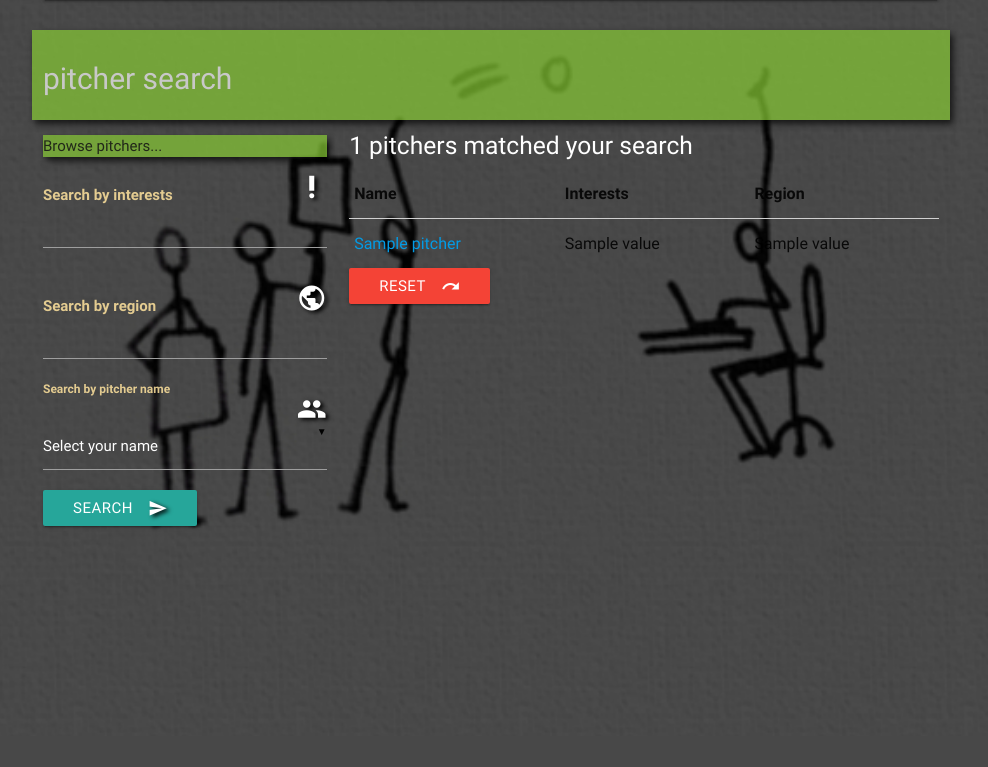
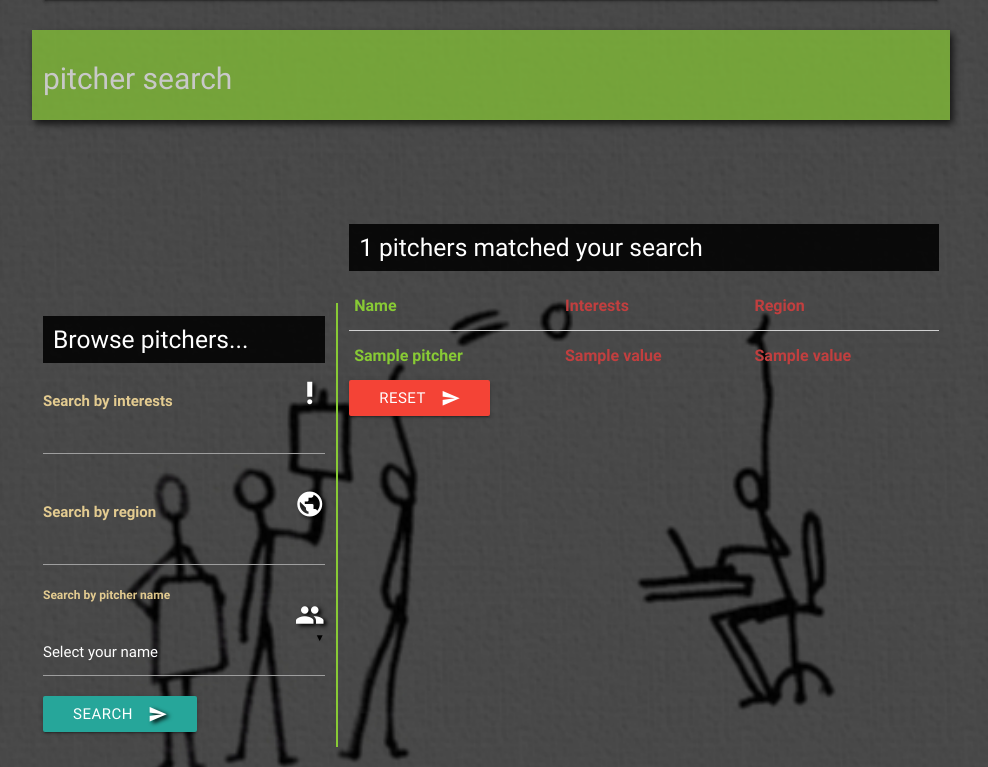
Before and after one commit to Code-Institute-Submissions/pitchCatch, a Flask app: template templates/pitchers_search.html in a window 1280 px wide. Shown: the part 64-831 px from the top of the page, without its empty margins (149-1137 px from the left). Before the commit the page ends 593 px from the top, so only its background shows below. Run offline with Flask 2, Linux system fonts and the light colour scheme; the template is opened without the code that fills it: most values are stand-ins (such as "Sample title", 1, 10 or a date in 2020); form fields are guessed from the names that the template uses.

Commit message:
styled pitcher search page with table and form - sm and l grid

```diff
--- a/static/css/_globals.scss
+++ b/static/css/_globals.scss
@@ -1,3 +1,18 @@
+/* table font color*/
+
+td, th {
+    color: #c13f3f;
+    font-weight: 600;
+}
+
+td a,
+.pitcher {
+    color: $green;
+}
+
+
+
+
 /*Background themes*/
 .background-pitchers {
     background-color: $green;
@@ -13,6 +28,10 @@
 .background-pitches {
     background-color: $red;
     opacity: $opacity;
+}
+
+.border-pitchers {
+    border-right: 2px solid $green;
 }
 
 .blocktheme-pitcher {
--- a/static/css/_headers.scss
+++ b/static/css/_headers.scss
@@ -1,3 +1,4 @@
-.strapline {
-    // background-color: $black;
+.search-heading {
+    background: rgba(0,0,0,0.87);
+    padding: 10px;
 }
--- a/static/css/main.css
+++ b/static/css/main.css
@@ -41,11 +41,24 @@ i.medium {
 .delete {
   color: #ff4040; }
 
+.search-heading {
+  background: rgba(0, 0, 0, 0.87);
+  padding: 10px; }
+
 .collapsible-body {
   background: #fff; }
 
 .collapsible-header {
   line-height: 0; }
+
+/* table font color*/
+td, th {
+  color: #c13f3f;
+  font-weight: 600; }
+
+td a,
+.pitcher {
+  color: #88ca35; }
 
 /*Background themes*/
 .background-pitchers {
@@ -60,6 +73,9 @@ i.medium {
 .background-pitches {
   background-color: rgba(216, 50, 50, 0.85);
   opacity: 0.7; }
+
+.border-pitchers {
+  border-right: 2px solid #88ca35; }
 
 .blocktheme-pitcher {
   border-left: .5rem solid;
--- a/templates/pitch_profile.html
+++ b/templates/pitch_profile.html
@@ -1,4 +1,6 @@
-{% extends 'base.html' %} {% block content %}
+{% extends 'base.html' %}
+
+{% block content %}
 
 <div class="row margin-top">
     <div class="col s12 background-pitches left-align">
--- a/templates/pitchers_search.html
+++ b/templates/pitchers_search.html
@@ -3,14 +3,16 @@
 {% block content %}
 
 <div class="row margin-top">
+
     <div class="col s12 background-pitchers left-align">
         <h1>pitcher search</h1>
     </div>
-    <div class="col s12 m4">
-        <div class="background-pitchers">
-            <p>Browse pitchers...</p>
-        </div>
-        <form method="POST" class="margin-header" action="/pitchers" enctype="multipart/form-data">
+
+    <div class="col s12 m4 profile-name border-pitchers">
+
+
+        <h5 class='search-heading'>Browse pitchers...</h5>
+        <form method="POST" class="margin-header" action="/pitchers">
             {{ form.csrf_token }}
 
             <!--Form Select - Interests-->
@@ -32,27 +34,24 @@
                 <i class="material-icons medium right">people</i>
                 <select id="movement_name" name="movement_name">
                 <option value="---" selected>Select your name</option>
-                {% for pitcher in pitchers_list | select(attribute='movement_name') %}
+
+                {% for pitcher in pitchers_all | select(attribute='movement_name') %}
                 <option value="{{pitcher.movement_name}}">{{pitcher.movement_name}}</option>
                 {% endfor %}
                 </select>
                 <label>Search by pitcher name</label>
             </div>
-
-            <!--Search button-->
             <button class="btn btn-medium waves-effect waves-light" type="submit" name="action">Search
                 <i class="material-icons right">send</i>
             </button>
         </form>
      </div>
-    <div class="col s12 m8">
-        <h5>{{pitcher_count}} pitchers matched your search</h5>
-
-        <!--Search Results in table display-->
+    <div class="col s12 m8 profile-card">
+        <h5 class='search-heading'>{{pitcher_count}} pitchers matched your search</h5>
         <table class="highlight">
             <thead>
                 <tr>
-                    <th>Name</th>
+                    <th class="pitcher">Name</th>
                     <th>Interests</th>
                     <th>Region</th>
                 </tr>
@@ -67,13 +66,10 @@
                 {% endfor %}
             </tbody>
         </table>
-
-        <!--Reset Search Butonn-->
-        <a href='/pitchers'><button class="btn btn-small waves-effect waves-light red" type="submit" name="action">Reset
-            <i class="material-icons right">redo</i></button></a>
+        <a href="/pitchers"><button class="btn btn-medium waves-effect waves-light red" type="submit" name="action">Reset
+            <i class="material-icons right">send</i>
+        </button></a>
     </div>
-
-
 </div>
 
 {% endblock %}
```
Also changed, not shown: templates/pitcher_profile.html (+4 -3 lines), templates/pitchers.html (+14 -13 lines), 1 other file.
